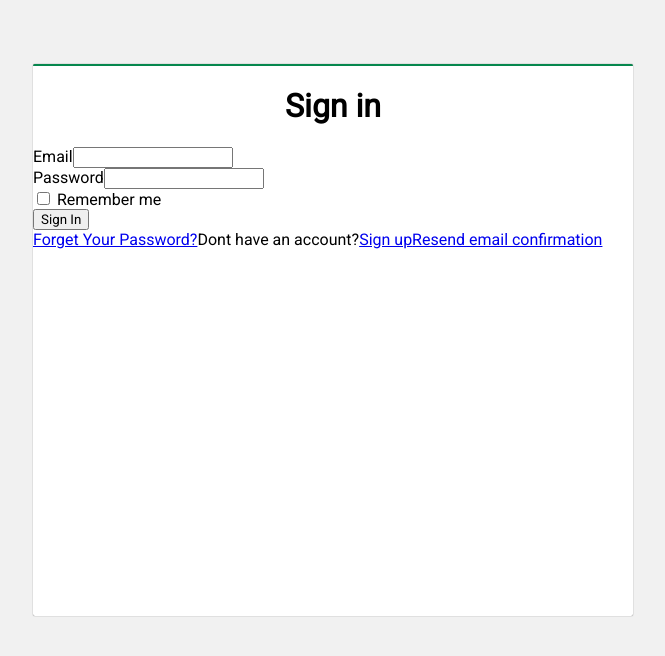
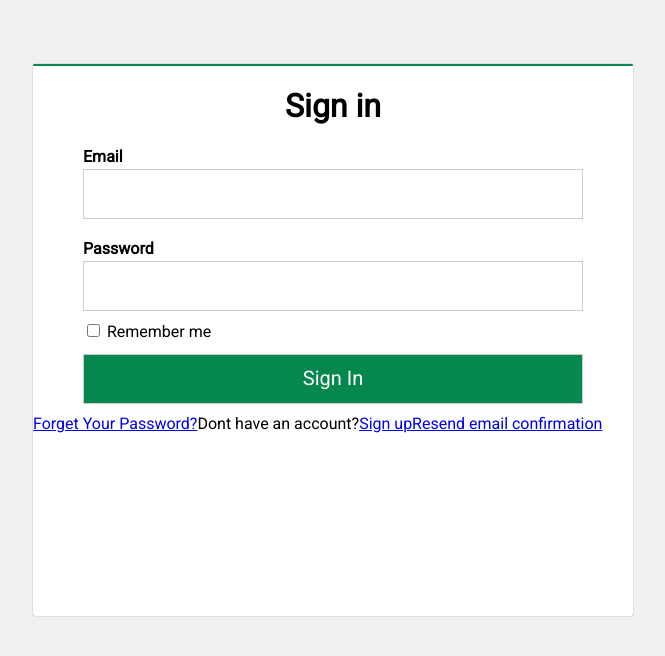
Before and after one commit to abdulfakhri/dfpractice, a React (Create React App) app: page / in a window 1280 px wide. Shown: the top 656 px of the page, without its empty margins (315-980 px from the left). Built offline with nearby package versions, Linux system fonts and the light colour scheme.

Commit message:
added stylying for sign in form

```diff
--- a/src/App.scss
+++ b/src/App.scss
@@ -25,7 +25,7 @@ h1 {
   font-family: $font_family;
 }
 
-//login form styling
+//sign in form styling
 .login{
   $width: 600px;
   width: $width;
@@ -40,3 +40,88 @@ h1 {
   color: $textColor;
   border-radius: $border-radius;
 }
+
+//sign in form, email field styling
+.email{
+  margin-bottom: 20px;
+}
+//sign in form, password field styling
+.password{
+  margin-bottom: 10px;
+}
+
+//sign in form, checkbox field styling
+.checkbox{
+  margin-bottom: 10px;
+}
+//sign in form, sign in button styling
+.sign_button{
+   margin-bottom: 10px;
+}
+
+//sign in form inputs styling
+input[type="text"],
+input[type="password"] {
+  $width: 500px;
+  width: $width;
+  $height: 50px;
+  height: $height;
+  display: $display;
+  $padding_bottom:10px;
+  padding-bottom: $padding_bottom;
+  border: $border;
+  box-sizing: border-box;
+  margin:auto;
+}
+
+//sign in form remember me checkbox input styling
+input[type="checkbox"] {
+  padding-left: $padding_left;
+  padding-right: $padding_right;
+  border:1px solid #ccc;
+  $display: inline-block;
+  display: $display;
+}
+
+//sign in form email feild input label styling
+label {
+  $display: block;
+  display: $display;
+  font-weight: bolder;
+  padding-left: $padding_left;
+  padding-right: $padding_right;
+  padding-bottom: $padding_bottom;
+  font-weight: $font-weight;
+
+}
+//sign in form checkbox label styling
+.label_checkbox {
+  $font-weight: normal;
+  padding-left: $padding_left;
+  padding-right: $padding_right;
+  padding-bottom: $padding_bottom;
+  font-weight: $font-weight;
+
+}
+
+//sign in form button styling
+button {
+  $width: 500px;
+  width: $width;
+  $height: 50px;
+  height: $height;
+  $font-size: 20px;
+  font-size: $font-size;
+  padding-left: $padding_left;
+  padding-right: $padding_right;
+  padding-bottom: $padding_bottom;
+  $background: #06874e;
+  background-color: $background;
+  $textColor: white;
+  color: $textColor;
+  border: $border;
+  $display: block;
+  display: $display;
+  box-sizing: border-box;
+  margin:auto;
+}
```
